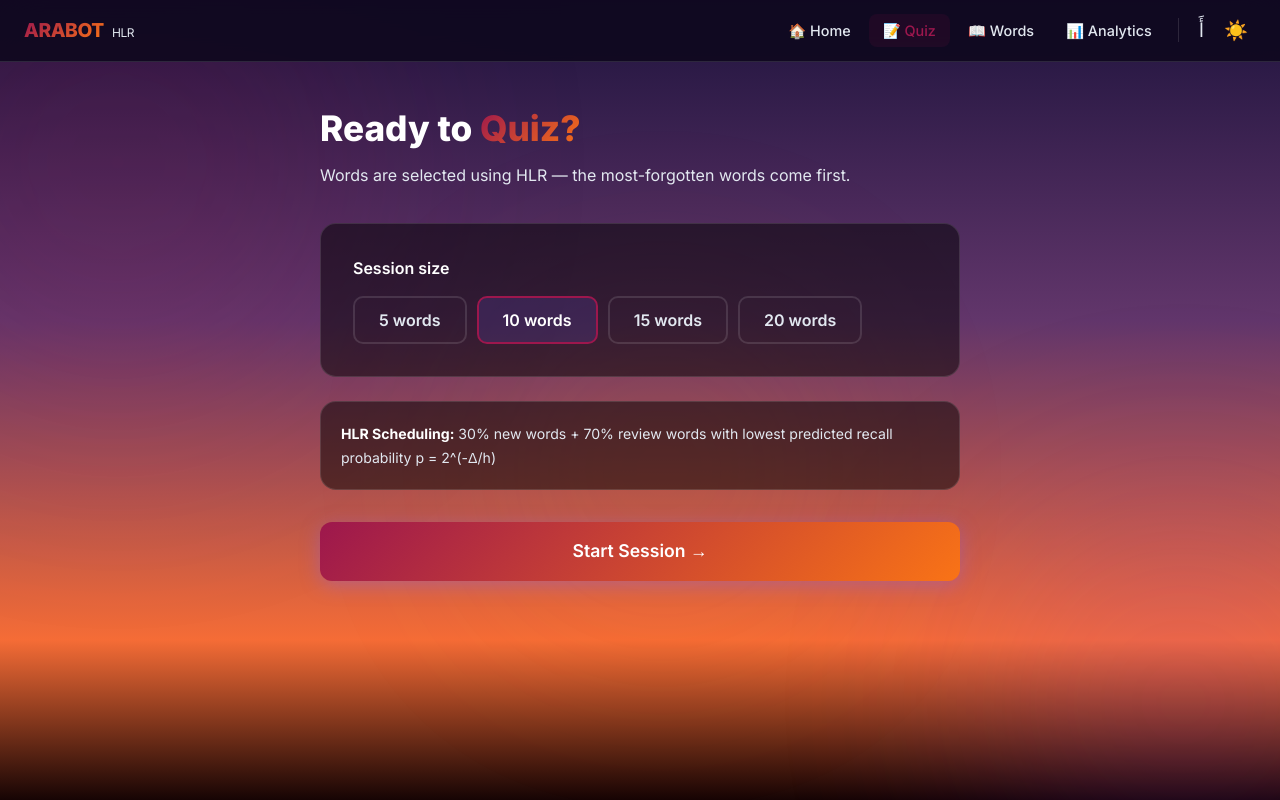
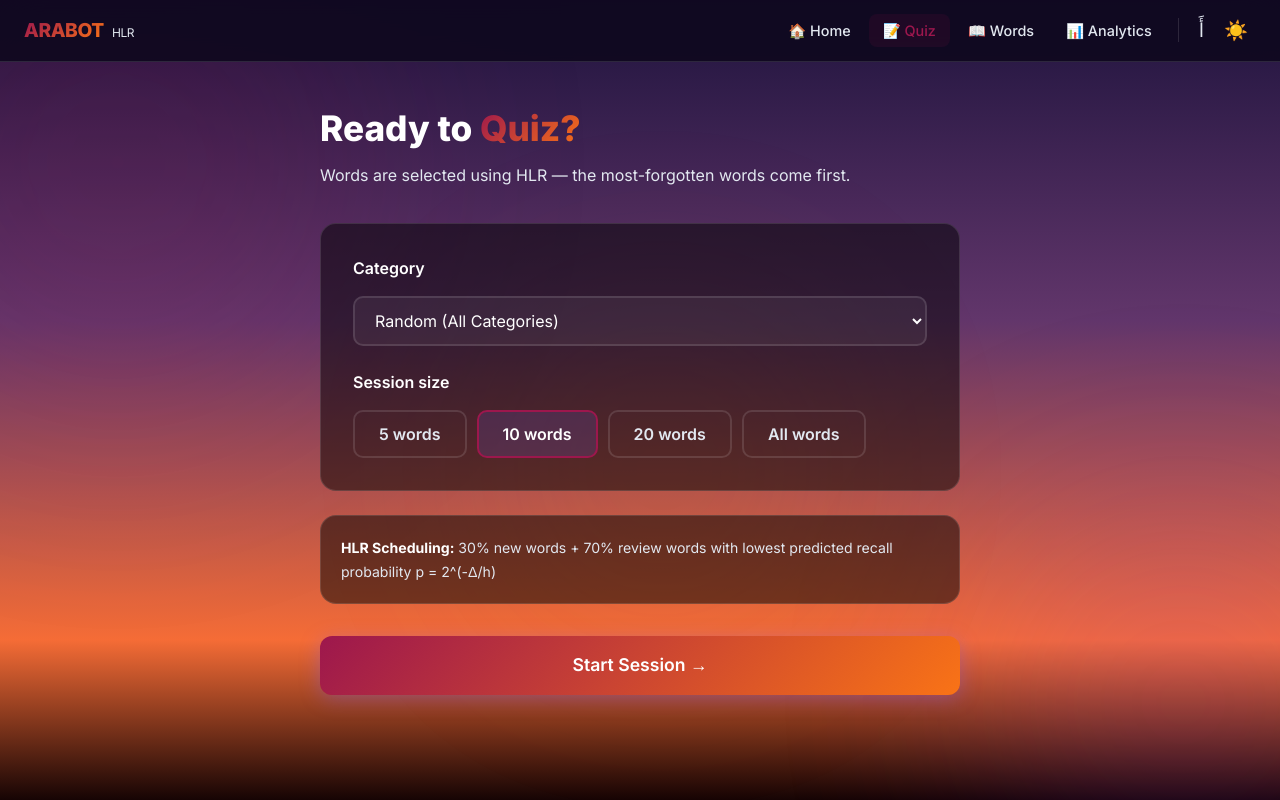
Before and after one commit to mairaaijaz/intro-to-AI, a Next.js app in the folder arabot-web/: page /quiz in a window 1280 px wide. Built offline with nearby package versions, Linux system fonts and the light colour scheme.

Commit message:
feat: add category selection and flexible session sizes to Quiz

```diff
--- a/arabot-web/src/app/quiz/page.tsx
+++ b/arabot-web/src/app/quiz/page.tsx
@@ -20,7 +20,8 @@ export default function QuizPage() {
   const { showDiacritics } = useSettings();
 
   const [phase,       setPhase]       = useState<Phase>('setup');
-  const [sessionSize, setSessionSize] = useState(10);
+  const [sessionSize, setSessionSize] = useState<number | 'all'>(10);
+  const [selectedCategory, setSelectedCategory] = useState<string>('all');
   const [words,       setWords]       = useState<WordMemory[]>([]);
   const [idx,         setIdx]         = useState(0);
   const [answer,      setAnswer]      = useState('');
@@ -28,13 +29,27 @@ export default function QuizPage() {
   const [lastResult,  setLastResult]  = useState<{ recalled: boolean; correct: string } | null>(null);
   const inputRef = useRef<HTMLInputElement>(null);
 
+  const categories = data ? Array.from(new Set(Object.values(data.memories).map(w => w.category))).sort() : [];
+
   useEffect(() => {
     if (phase === 'question') inputRef.current?.focus();
   }, [phase, idx]);
 
   function startSession() {
     if (!data) return;
-    const selected = selectWords(data.memories, data.theta, sessionSize, 0.3);
+
+    let pool = data.memories;
+    if (selectedCategory !== 'all') {
+      pool = Object.fromEntries(Object.entries(data.memories).filter(([_, w]) => w.category === selectedCategory));
+    }
+    const poolSize = Object.keys(pool).length;
+    if (poolSize === 0) {
+      alert('No words found in this category.');
+      return;
+    }
+    const actualSize = sessionSize === 'all' ? poolSize : Math.min(sessionSize, poolSize);
+
+    const selected = selectWords(pool, data.theta, actualSize, 0.3);
     setWords(selected);
     setIdx(0);
     setResults([]);
@@ -113,13 +128,29 @@ export default function QuizPage() {
             </p>
 
             <div className="glass" style={{ padding: '32px', marginBottom: '24px' }}>
+              <div style={{ marginBottom: '24px' }}>
+                <label style={{ display: 'block', fontWeight: 600, marginBottom: '16px' }}>
+                  Category
+                </label>
+                <select
+                  value={selectedCategory}
+                  onChange={e => setSelectedCategory(e.target.value)}
+                  style={{ padding: '12px 16px', borderRadius: '10px', background: 'rgba(255,255,255,0.05)', color: 'var(--text)', border: `2px solid var(--border)`, cursor: 'pointer', outline: 'none', width: '100%', fontSize: '1rem' }}
+                >
+                  <option value="all">Random (All Categories)</option>
+                  {categories.map(c => (
+                    <option key={c} value={c}>{c}</option>
+                  ))}
+                </select>
+              </div>
+
               <label style={{ display: 'block', fontWeight: 600, marginBottom: '16px' }}>
                 Session size
               </label>
               <div style={{ display: 'flex', gap: '10px', flexWrap: 'wrap' }}>
-                {[5, 10, 15, 20].map(n => (
+                {[5, 10, 20, 'all'].map(n => (
                   <button key={n}
-                    onClick={() => setSessionSize(n)}
+                    onClick={() => setSessionSize(n as any)}
                     style={{
                       padding: '10px 24px',
                       borderRadius: '10px',
@@ -128,7 +159,7 @@ export default function QuizPage() {
                       color: sessionSize === n ? 'var(--text)' : 'var(--muted)',
                       fontWeight: 600, fontSize: '1rem', cursor: 'pointer', transition: 'all 0.15s',
                     }}>
-                    {n} words
+                    {n === 'all' ? 'All words' : `${n} words`}
                   </button>
                 ))}
               </div>
```
